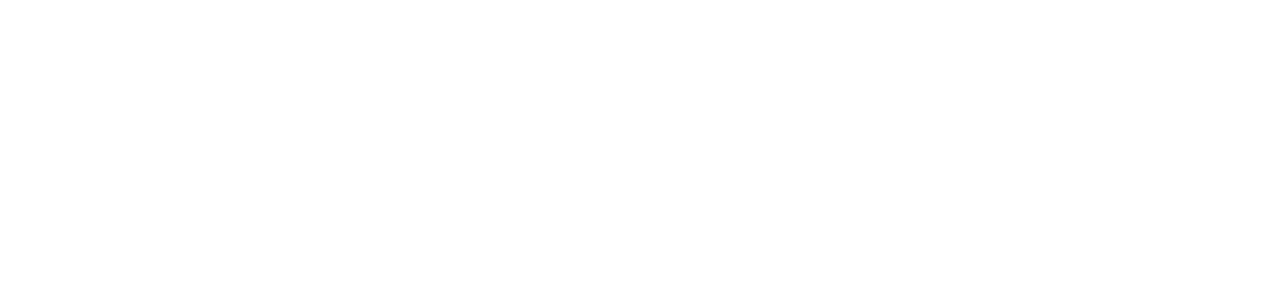
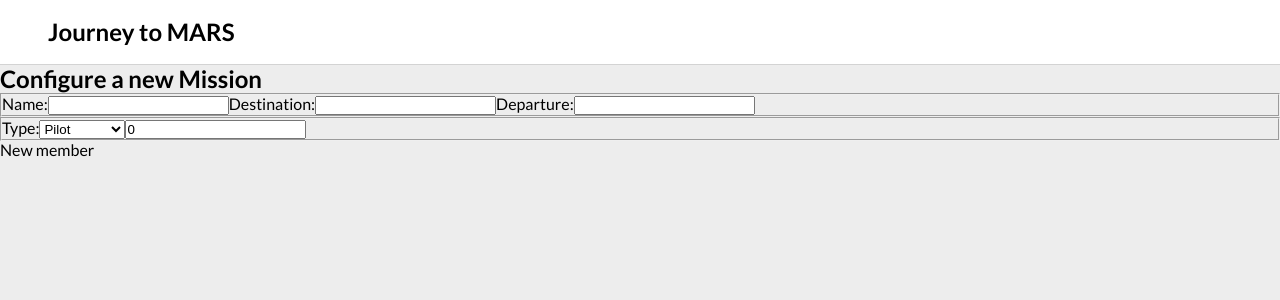
Before and after one commit to guadalazzo/JourneyOrchestrator, a React (Vite) app: page /create in a window 1280 px wide. Before the commit this address had no page. Shown: the top 300 px of the page. Built offline with nearby package versions, Linux system fonts and the light colour scheme.

Commit message:
Created createpage, and added routing for edit and create

```diff
--- a/server/db.json
+++ b/server/db.json
@@ -1,9 +1,9 @@
 {
   "missions": [
-    { "id": "1", "name": "Expedition 2021-11", "crew_count": 5, "destination": "Mars", "date": "20/11/2021" },
-    { "id": "2", "name": "Expedition 2021-10", "crew_count": 10, "destination": "Mars", "date": "18/11/2021" },
-    { "id": "3", "name": "Expedition 2021-08", "crew_count": 19, "destination": "Mars", "date": "18/10/2021" },
-    { "id": "4", "name": "Expedition 2021-03", "crew_count": 9, "destination": "Mars", "date": "02/09/2021" },
-    { "id": "5", "name": "Expedition 2021-01", "crew_count": 10, "destination": "Mars", "date": "01/08/2021" }
+    { "id": 1, "name": "Expedition 2021-11", "crew_count": 5, "destination": "Mars", "date": "20/11/2021" },
+    { "id": 2, "name": "Expedition 2021-10", "crew_count": 10, "destination": "Mars", "date": "18/11/2021" },
+    { "id": 3, "name": "Expedition 2021-08", "crew_count": 19, "destination": "Mars", "date": "18/10/2021" },
+    { "id": 4, "name": "Expedition 2021-03", "crew_count": 9, "destination": "Mars", "date": "02/09/2021" },
+    { "id": 5, "name": "Expedition 2021-01", "crew_count": 10, "destination": "Mars", "date": "01/08/2021" }
   ]
 }
--- a/src/App.tsx
+++ b/src/App.tsx
@@ -1,6 +1,8 @@
 import { BrowserRouter, Routes, Route } from 'react-router-dom';
 import Missions from './pages/Missions/Missions';
 import Layout from './components/Layout/Layout';
+import CreateMission from './pages/MissionManagment/CreateMission';
+import EditMission from './pages/MissionManagment/EditMission';
 
 function App() {
   return (
@@ -8,6 +10,8 @@
       <Routes>
         <Route path="/" element={<Layout />}>
           <Route index element={<Missions />} />
+          <Route path="/edit/:id" element={<EditMission />} />
+          <Route path="/create" element={<CreateMission />} />
         </Route>
       </Routes>
     </BrowserRouter>
--- a/src/components/Table/Table.scss
+++ b/src/components/Table/Table.scss
@@ -28,3 +28,11 @@
     width: 15px;
   }
 }
+.edit {
+  position: relative;
+}
+.edit-options {
+  position: absolute;
+  top: 0;
+  right: 0;
+}
--- a/src/components/Table/Table.tsx
+++ b/src/components/Table/Table.tsx
@@ -1,7 +1,7 @@
 import './Table.scss';
 import { MissionsM } from '../../pages/Missions/Missions.types';
 
-export default function Table({ missions }: { missions: MissionsM }) {
+export default function Table({ missions, handleEdit }: { missions: MissionsM; handleEdit: (id: number) => void }) {
   return (
     <table className="missions-table">
       <thead>
@@ -14,15 +14,15 @@
         </tr>
       </thead>
       <tbody>
-        {missions?.map((mission) => {
+        {missions?.map((mission, index) => {
           return (
-            <tr className="missions-table_row">
+            <tr className="missions-table_row" key={`${mission.name}-${index}`}>
               <td>{mission.name}</td>
               <td>{mission.crew_count}</td>
               <td>{mission.destination}</td>
               <td>{mission.date}</td>
               <td>
-                <button>
+                <button onClick={() => handleEdit(mission.id)}>
                   <img src="public/assets/edit.svg" alt="edit"></img>
                 </button>
               </td>
--- /dev/null
+++ b/src/pages/MissionManagment/CreateMission.tsx
@@ -0,0 +1,115 @@
+import { useState } from 'react';
+import { Mission, Member } from './missionManagment';
+import './CreateMission.scss';
+
+export default function CreateMission() {
+  const [mission, setMission] = useState<Mission>({
+    name: '',
+    destination: '',
+    date: '',
+    members: [],
+  });
+  const [members, setMembers] = useState<Member[]>([{ type: 'pilot', experience: '0' }]);
+
+  const handleChange = ({ target: { name, value } }) => {
+    setMission((form) => ({ ...form, [name]: value }));
+  };
+
+  const handleMemberChange = (index: number, name: string, value: string) => {
+    setMembers((prevMembers) => {
+      const updatedMembers = [...prevMembers];
+      const updatedMember = { ...updatedMembers[index], [name]: value };
+      updatedMembers[index] = updatedMember;
+      return updatedMembers;
+    });
+  };
+
+  const handleAddMember = () => {
+    setMembers((prevMembers) => [...prevMembers, { type: 'pilot', experience: '0' }]);
+  };
+  return (
+    <div>
+      <h2>Configure a new Mission</h2>
+      <form>
+        <fieldset className="mission-topinfo">
+          <label htmlFor="name">
+            Name:
+            <input type="text" value={mission.name} name="name" onChange={handleChange}></input>
+          </label>
+          <label htmlFor="destination">
+            Destination:
+            <input type="text" value={mission.destination} name="destination" onChange={handleChange}></input>
+          </label>
+          <label htmlFor="date">
+            Departure:
+            <input type="text" value={mission.date} name="date" onChange={handleChange}></input>
+          </label>
+        </fieldset>
+        <div className="member-list">
+          {members.map((member, index) => {
+            return (
+              <fieldset key={`${member.type}-${index}`}>
+                <label>
+                  {member.type === 'passenger' ? 'Name:' : 'Type:'}
+                  <select
+                    value={member.type}
+                    name="type"
+                    onChange={(e) => handleMemberChange(index, 'type', e.target.value)}
+                  >
+                    <option value="pilot">Pilot</option>
+                    <option value="engineer">Engineer</option>
+                    <option value="passenger">Passanger</option>
+                  </select>
+                  {member.type === 'pilot' || member.type === 'engineer' ? (
+                    <input
+                      type="number"
+                      id="experience"
+                      placeholder="experience"
+                      value={member.experience}
+                      name="experience"
+                      onChange={(e) => handleMemberChange(index, 'experience', e.target.value)}
+                    />
+                  ) : null}
+                  {member.type === 'engineer' && ( //TODO CAMBIAR POR UN SELECT
+                    <input
+                      id="job"
+                      placeholder="job"
+                      value={member.job}
+                      name="job"
+                      onChange={(e) => handleMemberChange(index, 'job', e.target.value)}
+                      type="number"
+                    />
+                  )}
+                  {member.type === 'passenger' && (
+                    <input
+                      id="age"
+                      placeholder="age"
+                      value={member.age}
+                      name="age"
+                      onChange={(e) => handleMemberChange(index, 'age', e.target.value)}
+                      type="text"
+                    />
+                  )}
+                  {member.type === 'passenger' && (
+                    <input
+                      id="wealth"
+                      placeholder="wealth"
+                      value={member.wealth}
+                      name="wealth"
+                      onChange={(e) => handleMemberChange(index, 'wealth', e.target.value)}
+                      type="text"
+                    />
+                  )}
+                </label>
+              </fieldset>
+            );
+          })}
+
+          <button type="button" onClick={handleAddMember}>
+            New member
+          </button>
+        </div>
+      </form>
+    </div>
+  );
+}
--- /dev/null
+++ b/src/pages/MissionManagment/EditMission.tsx
@@ -0,0 +1,3 @@
+export default function EditMission() {
+  return <div></div>;
+}
--- /dev/null
+++ b/src/pages/MissionManagment/missionManagment.ts
@@ -0,0 +1,25 @@
+export type Pilot = {
+  type: 'pilot';
+  experience: string;
+};
+
+export type Engineer = {
+  type: 'engineer';
+  experience: string;
+  job: 'Navigation' | 'Solar panels' | 'Maintenance' | 'Mechanics' | 'Navigation';
+};
+
+export type Passenger = {
+  type: 'passenger';
+  name: string;
+  age: number;
+  wealth: number;
+};
+export type Member = Pilot | Engineer | Passenger;
+
+export type Mission = {
+  name: string;
+  destination: string;
+  date: string;
+  members: Member[] | never[];
+};
--- a/src/pages/Missions/Missions.scss
+++ b/src/pages/Missions/Missions.scss
@@ -3,7 +3,7 @@
 .top-panel {
   display: flex;
   justify-content: space-between;
-  button {
+  &_new-mission {
     background-color: $gray;
     color: $white;
     padding: 10px;
--- a/src/pages/Missions/Missions.tsx
+++ b/src/pages/Missions/Missions.tsx
@@ -1,31 +1,40 @@
 import { useEffect, useState } from 'react';
+import { useNavigate, Link } from 'react-router-dom';
 import Table from '../../components/Table/Table';
 import { MissionsM } from './Missions.types';
 import './Missions.scss';
+import { getMissions } from '../../services';
 
 export default function Missions() {
   const [missions, setMissions] = useState<MissionsM>([]);
+  const navigate = useNavigate();
 
-  const getMissions = async () => {
+  const loadMissions = async () => {
     try {
-      const missionsResponse = await fetch('http://localhost:3000/missions');
-      const parsedRes = await missionsResponse.json();
-      setMissions(parsedRes);
+      const data = await getMissions();
+      setMissions(data);
     } catch (e) {
       console.error('error:', e);
     }
   };
+
   useEffect(() => {
-    getMissions();
+    loadMissions();
   }, []);
 
+  const handleEdit = (id: number) => {
+    navigate(`/edit/${id}`);
+  };
+
   return (
-    <article>
+    <div>
       <div className="top-panel">
         <h2>Missions</h2>
-        <button>New mission</button>
+        <Link className="top-panel_new-mission" to="/create">
+          New mission
+        </Link>
       </div>
-      <Table missions={missions} />
-    </article>
+      <Table missions={missions} handleEdit={handleEdit} />
+    </div>
   );
 }
--- /dev/null
+++ b/src/services/index.ts
@@ -0,0 +1,11 @@
+const API_URL = 'http://localhost:3000';
+
+export const getMissions = async () => {
+  try {
+    const missionsResponse = await fetch(`${API_URL}/missions`);
+    const parsedRes = await missionsResponse.json();
+    return parsedRes;
+  } catch (e) {
+    console.error('error:', e);
+  }
+};
```
Also changed, not shown: src/pages/Missions/Missions.types.ts (+7 -1 lines), src/pages/MissionManagment/CreateMission.scss (added).
